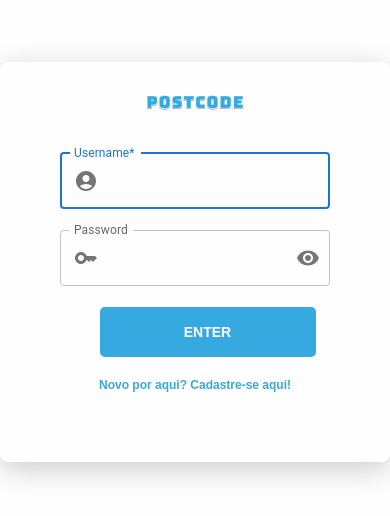
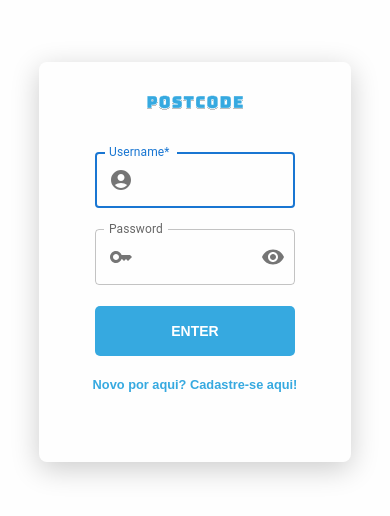
Before and after one commit to wendreslucas/FrontEndLogin, a React (Create React App) app: page / in a window 390 px wide. Shown: the part 160-676 px from the top of the page. Built offline with nearby package versions, Linux system fonts and the light colour scheme; no server answers.

Commit message:
ajustes responsividade

```diff
--- a/src/components/AddUser/index.jsx
+++ b/src/components/AddUser/index.jsx
@@ -1,7 +1,6 @@
 import React from 'react'
 import { Link, useNavigate } from 'react-router-dom'
 import {
-  Overlay,
   Container,
   DivHeader,
   StyleForm,
@@ -56,15 +55,16 @@ export const AddUser = () => {
   })
 
   return (
-    <Overlay>
     <Container>
       <StyleForm onSubmit={handleSubmit(onSubmit, onError)}>
         <DivHeader>
           <Logo width={'100px'} height={'50px'} />
+
           <button className="btn" onClick={handleClose}>
             <IoClose />
           </button>
         </DivHeader>
+
         <DivBtn>
           <DivInputs>
             <Controller
@@ -83,9 +83,7 @@ export const AddUser = () => {
                 />
               )}
             />
-              {errors.name && (
-                <InputError type={errors.name.type} field="name" />
-              )}
+            {errors.name && <InputError type={errors.name.type} field="name" />}
           </DivInputs>
           <DivInputs>
             <Controller
@@ -133,7 +131,7 @@ export const AddUser = () => {
               <InputError type={errors.password.type} field="password" />
             )}
           </DivInputs>
-            <div>
+          <DivInputs>
             <Controller
               name="confirmPassword"
               control={control}
@@ -155,7 +153,7 @@ export const AddUser = () => {
                 field="confirmPassword"
               />
             )}
-            </div>
+          </DivInputs>
           <Button marginTop="10px" marginBottom="10px" text="SAVE" />
           <DivSpan>
             <Link to="/">
@@ -165,6 +163,5 @@ export const AddUser = () => {
         </DivBtn>
       </StyleForm>
     </Container>
-    </Overlay>
   )
 }
--- a/src/components/AddUser/styles.js
+++ b/src/components/AddUser/styles.js
@@ -1,13 +1,5 @@
 import styled from 'styled-components'
-
-export const Overlay = styled.div`
-  background: black;
-  box-shadow: 24px;
-  position: absolute;
-  left: 50%;
-  top: 50%;
-  transform: translate(-50%, -50%);
-`
+import media from '../../ui/media'
 
 export const Container = styled.div`
   background: #fefefe;
@@ -16,18 +8,23 @@ export const Container = styled.div`
   justify-content: space-around;
   height: 100vh;
 `
+
 export const DivHeader = styled.div`
   display: grid;
   grid-template-columns: 25fr 0.2fr;
 
   .btn {
-    font-size: 15px;
+    font-size: 0.8rem;
     font-weight: bold;
     transition: all 0.3s ease-in-out;
     border: none;
     background: transparent;
     margin-top: -40px;
     color: #36a9e0;
+
+    ${media.mobile} {
+      font-size: 0.8rem;
+    }
 
     &:hover {
       cursor: pointer;
@@ -44,6 +41,10 @@ export const StyleForm = styled.form`
   height: 500px;
   border-radius: 8px;
   box-shadow: rgba(0, 0, 0, 0.2) 0px 7px 29px 0px;
+
+  ${media.mobile} {
+    width: 80%;
+  }
 `
 export const DivBtn = styled.div`
   height: 100%;
@@ -52,9 +53,17 @@ export const DivBtn = styled.div`
   flex-direction: column;
   align-items: center;
   justify-content: space-around;
+
+  ${media.mobile} {
+    width: 90%;
+  }
 `
 export const DivInputs = styled.div`
   width: 270px;
+
+  ${media.mobile} {
+    width: 80%;
+  }
 `
 
 export const DivSpan = styled.div`
--- a/src/components/Buttons/Button/style.js
+++ b/src/components/Buttons/Button/style.js
@@ -25,8 +25,7 @@ export const StyleButton = styled.button`
 
   ${media.mobile} {
     font-size: 14px;
-    margin-left: 25px;
+    width: 80%;
     margin-top: 0;
-    width: 80%;
   }
 `
--- a/src/components/LoginMaterial/styles.js
+++ b/src/components/Login/styles.js
@@ -1,4 +1,5 @@
 import styled from 'styled-components'
+import media from '../../ui/media'
 
 export const Container = styled.div`
   display: flex;
@@ -14,6 +15,10 @@ export const StyleForm = styled.form`
   height: 400px;
   border-radius: 8px;
   box-shadow: rgba(0, 0, 0, 0.2) 0px 7px 29px 0px;
+
+  ${media.mobile} {
+    width: 80%;
+  }
 `
 export const DivBtn = styled.div`
   height: 260px;
@@ -22,10 +27,18 @@ export const DivBtn = styled.div`
   flex-direction: column;
   align-items: center;
   justify-content: space-around;
+
+  ${media.mobile} {
+    width: 80%;
+  }
 `
 
 export const DivInputs = styled.div`
   width: 270px;
+
+  ${media.mobile} {
+    width: 80%;
+  }
 `
 
 export const DivSpan = styled.div`
@@ -35,12 +48,16 @@ export const DivSpan = styled.div`
   width: 100%;
 
   .btn {
-    font-size: 12px;
+    font-size: 0.8rem;
     font-weight: bold;
     transition: all 0.3s ease-in-out;
     border: none;
     background: transparent;
     color: #36a9e0;
+
+    ${media.mobile} {
+      font-size: 0.8rem;
+    }
 
     /* visibility: ${props => (props.disabled ? 'hidden' : 'visible')}; */
 
--- a/src/pages/Login/index.jsx
+++ b/src/pages/Login/index.jsx
@@ -1,5 +1,5 @@
 import React, { useEffect } from 'react'
-import { FormLogin } from '../../components/LoginMaterial'
+import { FormLogin } from '../../components/Login'
 
 const Login = () => {
   useEffect(() => {
```
Also changed, not shown: src/components/ButtonsMaterial/Entrar/index.jsx (deleted, +0 -22 lines), src/components/Login/index.jsx (renamed from src/components/LoginMaterial/index.jsx). Lines whose indentation alone changed are shown as unchanged.
